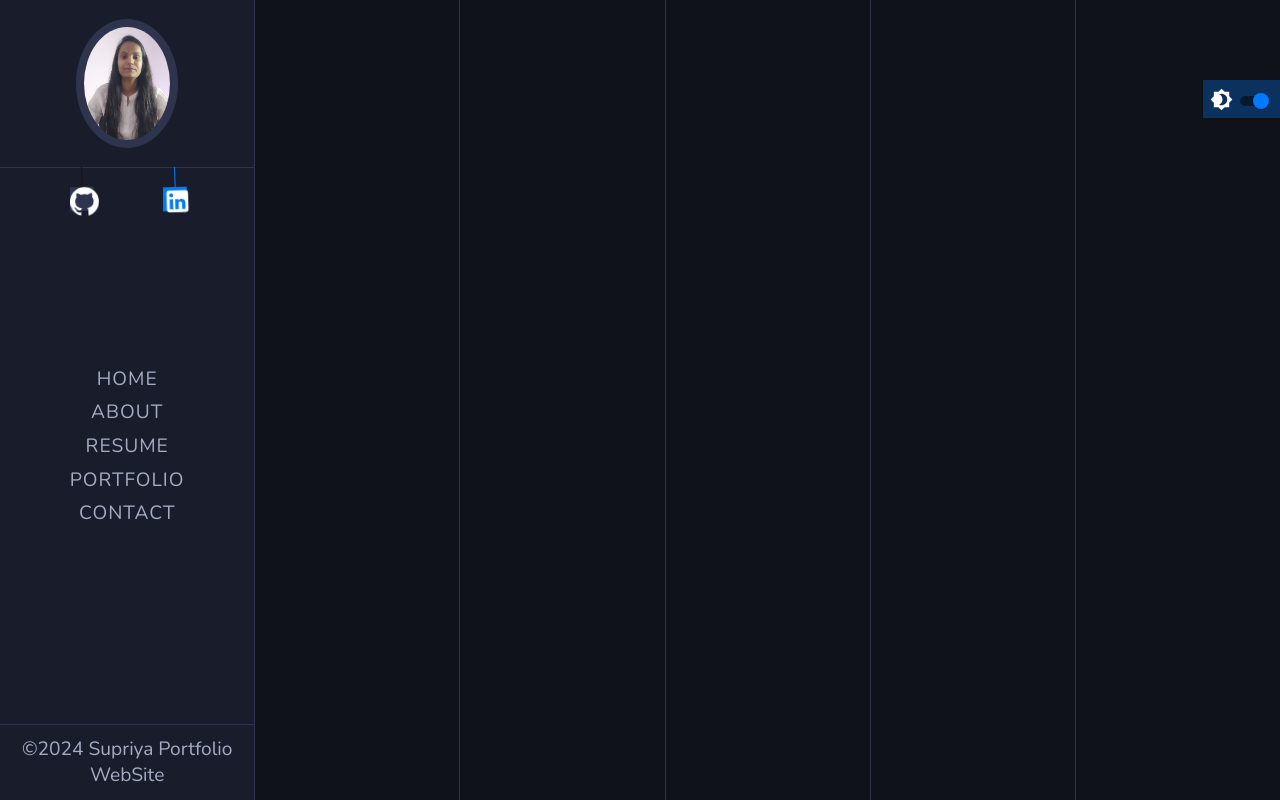
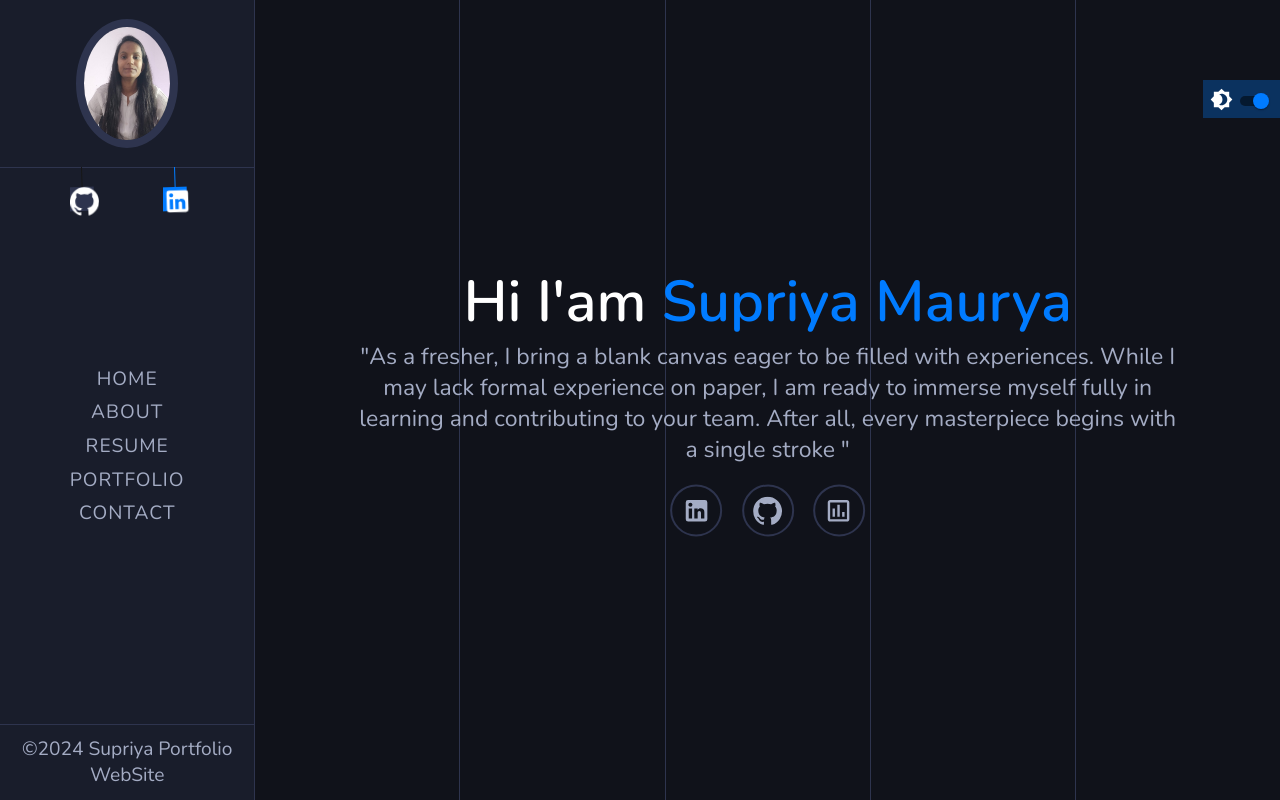
Before and after one commit to supriya224/my-portfolio, a React (Create React App) app: page / in a window 1280 px wide. Built offline with nearby package versions, Linux system fonts and the light colour scheme.

Commit message:
all files changes

```diff
--- a/src/App.js
+++ b/src/App.js
@@ -24,7 +24,7 @@ function App() {
     }, [theme, title])
     return (
         <>
-        <BrowserRouter initialRoute="/home">
+        <BrowserRouter>
             <AppWrapper>
                 <SideBar navToggle={navToggle} />
                 <div className="theme">
@@ -68,7 +68,7 @@ function App() {
                     </div>
 
                     <Routes>
-                    <Route path="/home" element={ <HomePage setTitle={setTitle} />} />
+                    <Route path="/" element={ <HomePage setTitle={setTitle} />} />
                     <Route path="/about" element={<AboutPage setTitle={setTitle} />} />
                     <Route path="/resume" element={  <ResumePage setTitle={setTitle} />} />
                     <Route path="/portfolios" element={  <PortfolioPage setTitle={setTitle} />} />
@@ -77,9 +77,9 @@ function App() {
                         <Route
                             exact
                             path="/"
-                            render={() => <Link to="/home" />}
+                            render={() => <Link to="/" />}
                         />
-                        <Route path="*" component={HomePage} />
+                        {/* <Route path="/home" component={HomePage} /> */}
 
                     </Routes>
 
--- a/src/Components/Navigation.js
+++ b/src/Components/Navigation.js
@@ -25,7 +25,7 @@ const Navigation = () => {
 
             <ul className="nav-items">
                 <li className="nav-item">
-                    <NavLink to="/home" activeClassName="nav-active">
+                    <NavLink to="/" activeClassName="nav-active">
                         Home
                     </NavLink>
                 </li>
```
